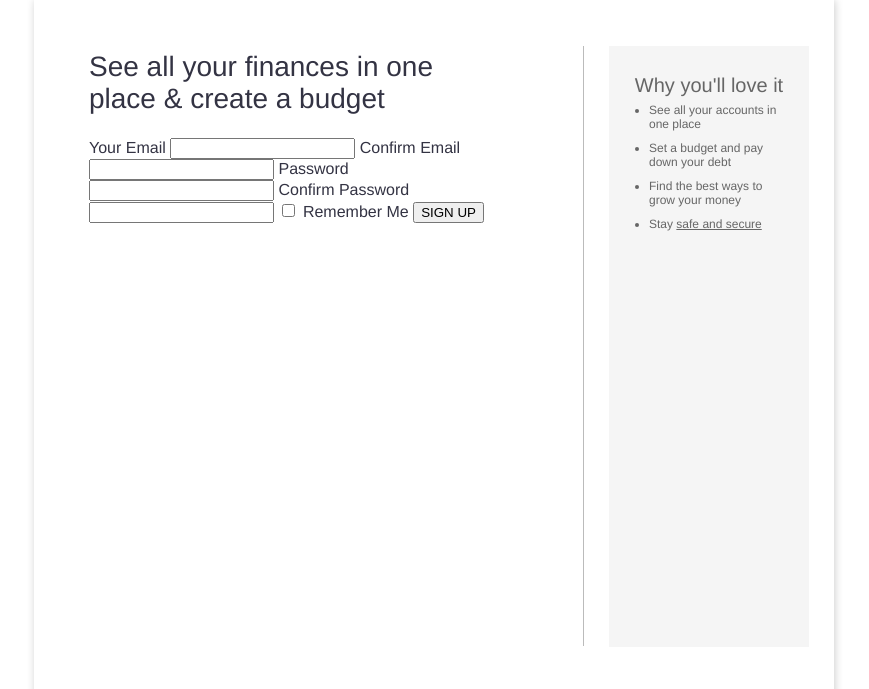
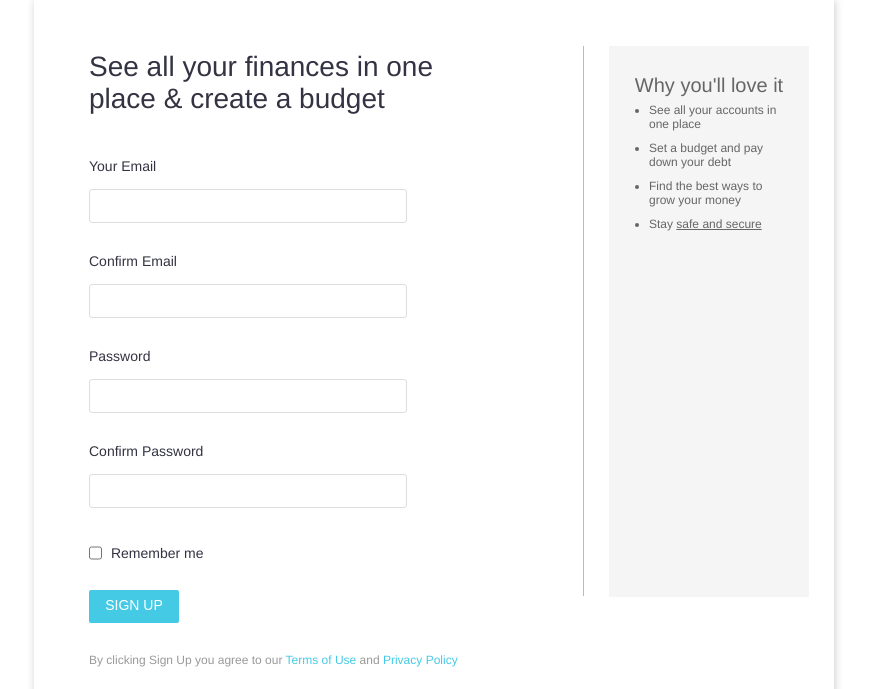
Before and after one commit to ShaneZhangOSU/mint-signup-page, a plain HTML site: page index.html in a window 1280 px wide. Shown: the part 111-800 px from the top of the page, without its empty margins (206-1075 px from the left). Drawn offline with Linux system fonts and the light colour scheme.

Commit message:
finish form

```diff
--- a/index.html
+++ b/index.html
@@ -14,10 +14,11 @@
       </div>
     </div>
     <div class="feature">
-      <div class="feature_content">
+      <div class="feature-content">
         <div class="form-wrapper">
           <form class="form">
             <h2>See all your finances in one <br /> place & create a budget</h2>
+            <div class="form-content">
               <label>
                 Your Email
                 <input type="email" name="email" />
@@ -34,11 +35,13 @@
                 Confirm Password
                 <input type="password" name="confirm_password" />
               </label>
-            <label>
-              <input type="checkbox" />
-              Remember Me
+              <label id="remember">
+                <input type="checkbox" name="remember" />
+                Remember me
               </label>
               <button>SIGN UP</button>
+            </div>
+            <p>By clicking Sign Up you agree to our <span>Terms of Use</span> and <span>Privacy Policy</span><p>
           </form>
         </div>
         <div class="sidebar">
--- a/main.css
+++ b/main.css
@@ -22,6 +22,10 @@
   margin-top: 30px;
 }
 
+.header img:hover {
+  cursor: pointer;
+}
+
 .sign-in {
   float: right;
   width: 200px;
@@ -41,10 +45,18 @@
   font-weight: 900;
 }
 
+#sign-up:hover {
+  cursor: pointer;
+}
+
 #log-in {
   padding-left: 5px;
   font-size: 14px;
   font-weight: 200;
+}
+
+#log-in:hover {
+  cursor: pointer;
 }
 
 /* Feature */
@@ -52,12 +64,12 @@
 .feature {
   clear: both;
   width: 800px;
-  height: 800px;
+  height: 740px;
   border-radius: 2px;
   box-shadow: 1px 3px 8px 0 rgba(0, 0, 0, 0.2);;
 }
 
-.feature_content {
+.feature-content {
   width: 800px;
   height: 600px;
   padding: 24px 25px;
@@ -68,7 +80,7 @@
 .sidebar {
   float: right;
   width: 250px;
-  height: 600px;
+  height: 550px;
   margin-top: 25px;
   padding-left: 25px;
   border-left: solid 1px #BBBBBB;
@@ -115,9 +127,80 @@
   margin: 30px;
 }
 
+.form-content {
+  width: 300px;
+  padding-top: 20px;
+}
+
 .form h2 {
   font-size: 28px;
-  font-weight: 500;
+  font-weight: 100;
+}
+
+.form label {
+  display: block;
+  font-size: 14px;
+  font-weight: 100;
+}
+
+.form input {
+  height: 32px;
+  width: 300px;
+  margin-top: 15px;
+  margin-bottom: 30px;
+  padding: 0 8px;
+  border: 1px solid #DDDDDD;
+  border-radius: 3px;
+}
+
+.form #remember {
+  display: inline-block;
+  width: 300px;
+}
+
+.form #remember input {
+  display: inline-block;
+  position: relative;
+  width: auto;
+  margin: 0;
+  margin-right: 5px;
+  vertical-align: middle;
+  bottom: 1px;
+}
+
+.form #remember input:hover {
+  cursor: pointer;
+}
+
+.form button {
+  margin-top: 20px;
+  width: 90px;
+  height: 33px;
+  padding-bottom: 5px;
+  background-color: #45CAE6;
+  color: #FFFFFF;
+  font-size: 14px;
+  font-weight: 200;
+  border: none;
+  border-radius: 2px;
+}
+
+.form button:hover {
+  cursor: pointer;
+}
+
+.form p {
+  margin-top: 30px;
+  color: #999999;
+  font-size: 12px;
+}
+
+.form p span {
+  color: #45CAE6;
+}
+
+.form p span:hover {
+  cursor: pointer;
 }
 
 /* Footer */
```
Lines whose indentation alone changed are shown as unchanged.
